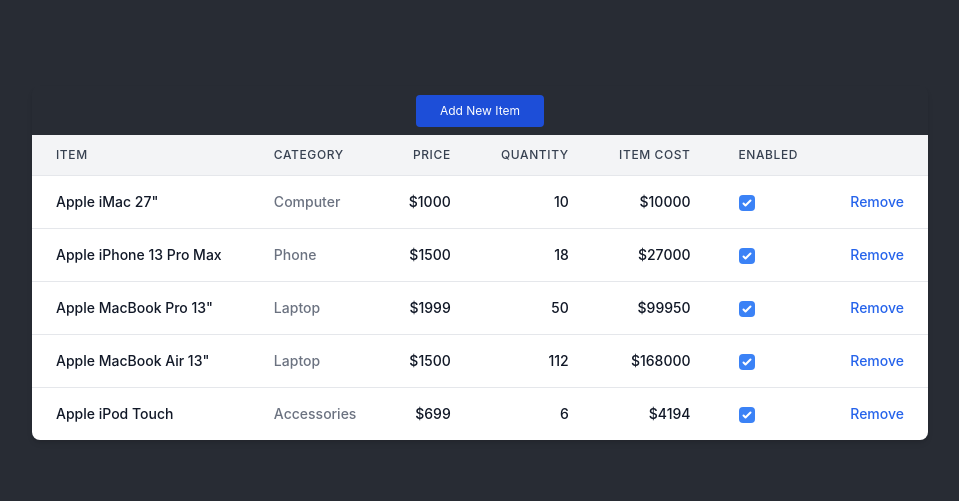
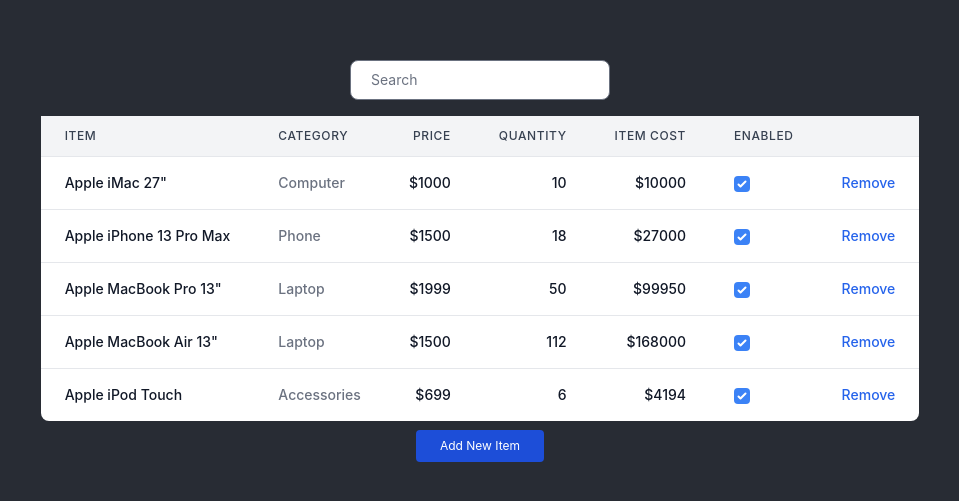
Before and after one commit to ducpham-agilityio/react-concepts, a React (Vite) app: page / in a window 1280 px wide. Shown: the part 137-638 px from the top of the page, without its empty margins (160-1119 px from the left). Built offline with nearby package versions, Linux system fonts and the light colour scheme.

Commit message:
feat(inventory): update to use custom hook

```diff
--- a/src/components/Inventory/InventoryTable.tsx
+++ b/src/components/Inventory/InventoryTable.tsx
@@ -1,6 +1,8 @@
-import { useCallback, useState } from 'react';
+import { useCallback, useMemo } from 'react';
 
 import { InventoryItem } from 'src/models/InventoryItem';
+
+import useCollection from 'src/hooks/useCollection';
 
 import InventoryTableRow from 'src/components/Inventory/InventoryTableRow';
 import Button from 'src/components/Button';
@@ -49,48 +51,37 @@
 ];
 
 export default function InventoryTable() {
-  const [ items, setItems ] = useState<InventoryItem[]>(inventoryItems);
+  const {
+    collection: items,
+    addItem: handleAddItem,
+    removeItem: handleRemoveItem,
+    updateItem: handleUpdateItem,
+  } = useCollection(inventoryItems);
 
-  const handleAddItem = useCallback(() => {
-    setItems(prevItems => [
-      ...prevItems,
-      {
+  const handleAddRandomItem = useCallback(() => {
+    handleAddItem({
       id: 6,
       name: 'Apple iPod Touch Gen 7',
       category: 'Accessories',
       price: 799,
       quantity: 60,
       enabled: true,
-      }
-    ]);
+    });
   }, []);
 
-  const handleRemoveItem = useCallback((id: number) => {
-    setItems(prevItems => prevItems.filter(item => item.id !== id));
-  }, []);
-
-  const handleUpdateItem = useCallback((id: number, newItem: InventoryItem) => {
-    setItems(prevItems => {
-      const matchedItemIndex = prevItems.findIndex(item => item.id === id);
-
-      if (matchedItemIndex === -1) {
-        return prevItems;
-      };
-
-      return [
-        ...prevItems.slice(0, matchedItemIndex),
-        newItem,
-        ...prevItems.slice(matchedItemIndex + 1)
-      ];
-    });
-  }, []);
+  const SearchInput = useMemo(() => (
+    <div className="relative text-gray-600 mb-4">
+      <input type="search" name="search" placeholder="Search" className="bg-white h-10 px-5 rounded-lg text-sm focus:outline-none" />
+    </div>
+  ), []);
 
   return (
     <div className="max-w-4xl mx-auto">
       <div className="flex flex-col">
-        <div className="overflow-x-auto shadow-md sm:rounded-lg">
-          <Button onClick={handleAddItem}>Add New Item</Button>
-          <div className="inline-block min-w-full align-middle">
+        <div className="overflow-x-auto sm:rounded-lg">
+          {SearchInput}
+
+          <div className="inline-block min-w-full align-middle shadow-md">
             <table className="min-w-full divide-y divide-gray-200 table-fixed dark:divide-gray-700">
               <thead className="bg-gray-100 dark:bg-gray-700">
                 <tr>
@@ -130,6 +121,10 @@
             </table>
           </div>
         </div>
+
+        <div className="overflow-x-auto sm:rounded-lg">
+          <Button onClick={handleAddRandomItem}>Add New Item</Button>
+        </div>
       </div>
     </div>
   )
--- a/src/components/Inventory/InventoryTableRow.tsx
+++ b/src/components/Inventory/InventoryTableRow.tsx
@@ -5,7 +5,7 @@
 interface InventoryTableRowProps {
   item: InventoryItem;
   onRemove: (id: number) => void;
-  onUpdate: (id: number, item: InventoryItem) => void;
+  onUpdate: (item: InventoryItem) => void;
 }
 
 function InventoryTableRow({ item, onRemove, onUpdate }: InventoryTableRowProps) {
@@ -14,7 +14,7 @@
   };
 
   const handleFieldChange = (field: keyof InventoryItem, value: InventoryItem[typeof field]) => {
-    onUpdate(item.id, { ...item, [field]: value });
+    onUpdate({ ...item, [field]: value });
   };
 
   const itemCost = useMemo(() => {
```
Lines whose indentation alone changed are shown as unchanged.
